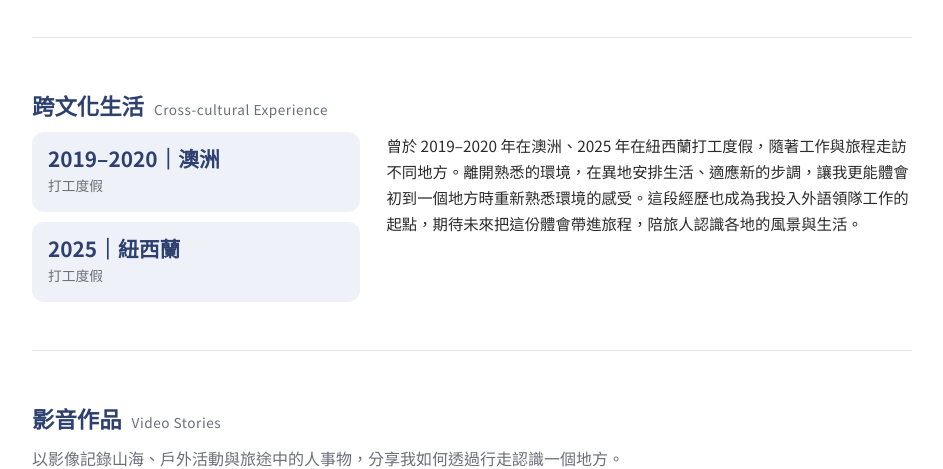
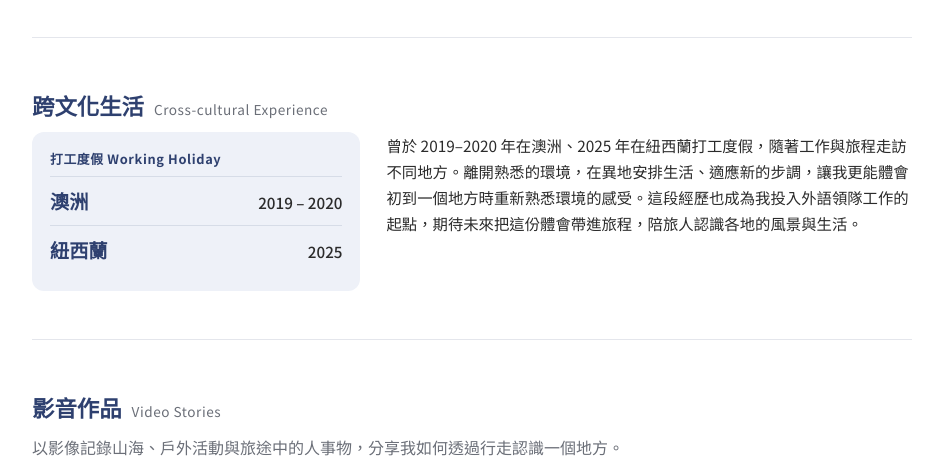
Before and after one commit to tomchen21232/resume-travel, a plain HTML site: page index.html in a window 1280 px wide. Shown: the part 3220-3689 px from the top of the page, without its empty margins (168-1111 px from the left). Drawn offline with Linux system fonts and the light colour scheme.

Commit message:
Fix PDF edge clipping and cover crop; redesign cross-cultural block
Co-Authored-By: Claude Opus 5.5 <noreply@anthropic.com>
Claude-Session: https://claude.ai/code/session_01KRqZqMoALfFJCv2CfByidQ

```diff
--- a/index.html
+++ b/index.html
@@ -218,8 +218,9 @@
     <h2>跨文化生活 <small>Cross-cultural Experience</small></h2>
     <div class="xc">
       <div class="places">
-        <div><b>2019–2020｜澳洲</b><span>打工度假</span></div>
-        <div><b>2025｜紐西蘭</b><span>打工度假</span></div>
+        <p class="kind">打工度假 Working Holiday</p>
+        <div class="row"><b>澳洲</b><span>2019 – 2020</span></div>
+        <div class="row"><b>紐西蘭</b><span>2025</span></div>
       </div>
       <p>曾於 2019–2020 年在澳洲、2025 年在紐西蘭打工度假，隨著工作與旅程走訪不同地方。離開熟悉的環境，在異地安排生活、適應新的步調，讓我更能體會初到一個地方時重新熟悉環境的感受。這段經歷也成為我投入外語領隊工作的起點，期待未來把這份體會帶進旅程，陪旅人認識各地的風景與生活。</p>
     </div>
--- a/style.css
+++ b/style.css
@@ -221,10 +221,11 @@ footer .btns { justify-content: center; }
 
 /* ---- Cross-cultural ---- */
 .xc { display: grid; grid-template-columns: 1fr 1.6fr; gap: 26px; align-items: start; }
-.xc .places { display: grid; gap: 10px; }
-.xc .places div { background: var(--accent-soft); border-radius: var(--radius); padding: 14px 16px; }
-.xc .places b { display: block; font-size: 1.3rem; color: var(--accent); line-height: 1.2; }
-.xc .places span { font-size: .86rem; color: var(--muted); }
+.xc .places { background: var(--accent-soft); border-radius: var(--radius); padding: 16px 18px; }
+.xc .places .kind { font-size: .8rem; font-weight: 700; letter-spacing: .05em; color: var(--accent); margin-bottom: 6px; }
+.xc .places .row { display: flex; align-items: baseline; justify-content: space-between; gap: 12px; padding: 8px 0; border-top: 1px solid rgba(46,64,111,.12); }
+.xc .places .row b { font-size: 1.2rem; color: var(--accent); }
+.xc .places .row span { font-size: .95rem; font-weight: 500; color: var(--text); }
 .xc p { font-size: .96rem; }
 
 /* ---- Video placeholder card ---- */
@@ -258,14 +259,13 @@ footer .btns { justify-content: center; }
 @page { size: A4; margin: 12mm 12mm 14mm; }
 @media print {
   html, body { font-size: 13px; -webkit-print-color-adjust: exact; print-color-adjust: exact; }
-  .wrap { max-width: none; padding: 0; }
+  .wrap { max-width: none; padding: 0 3px; }
   .nav, .no-print, .video { display: none !important; }
   .print-only { display: block; }
   section { padding: 22px 0; }
   section.first { padding-top: 0; }
   .lead { margin-bottom: 14px; }
   .strip { margin-top: 16px; }
-  .vcard img { aspect-ratio: 4 / 5; }
   .film { grid-template-columns: 1fr; }
   .stat, .svc, .feature, .case, .vcard, .film, .job, .qual, .bcard, .story, .tour { break-inside: avoid; page-break-inside: avoid; }
   /* 照片輪播 → PDF 改成靜態小圖：前 3 張並排，其餘不印 */
@@ -274,6 +274,7 @@ footer .btns { justify-content: center; }
   .carousel .slides > :nth-child(n+4) { display: none; }
   .carousel .dots, .carousel .ctrl { display: none !important; }
   .hero .btns { display: none; }
+  .vcard img { object-position: top; }
   .stories { grid-template-columns: repeat(2, 1fr); gap: 14px; }
   .todo { -webkit-print-color-adjust: exact; print-color-adjust: exact; }
   .bring, .quals, .stories, .cards, .xc, .edu { break-inside: auto; }
```
Also changed, not shown: 1 other file.
